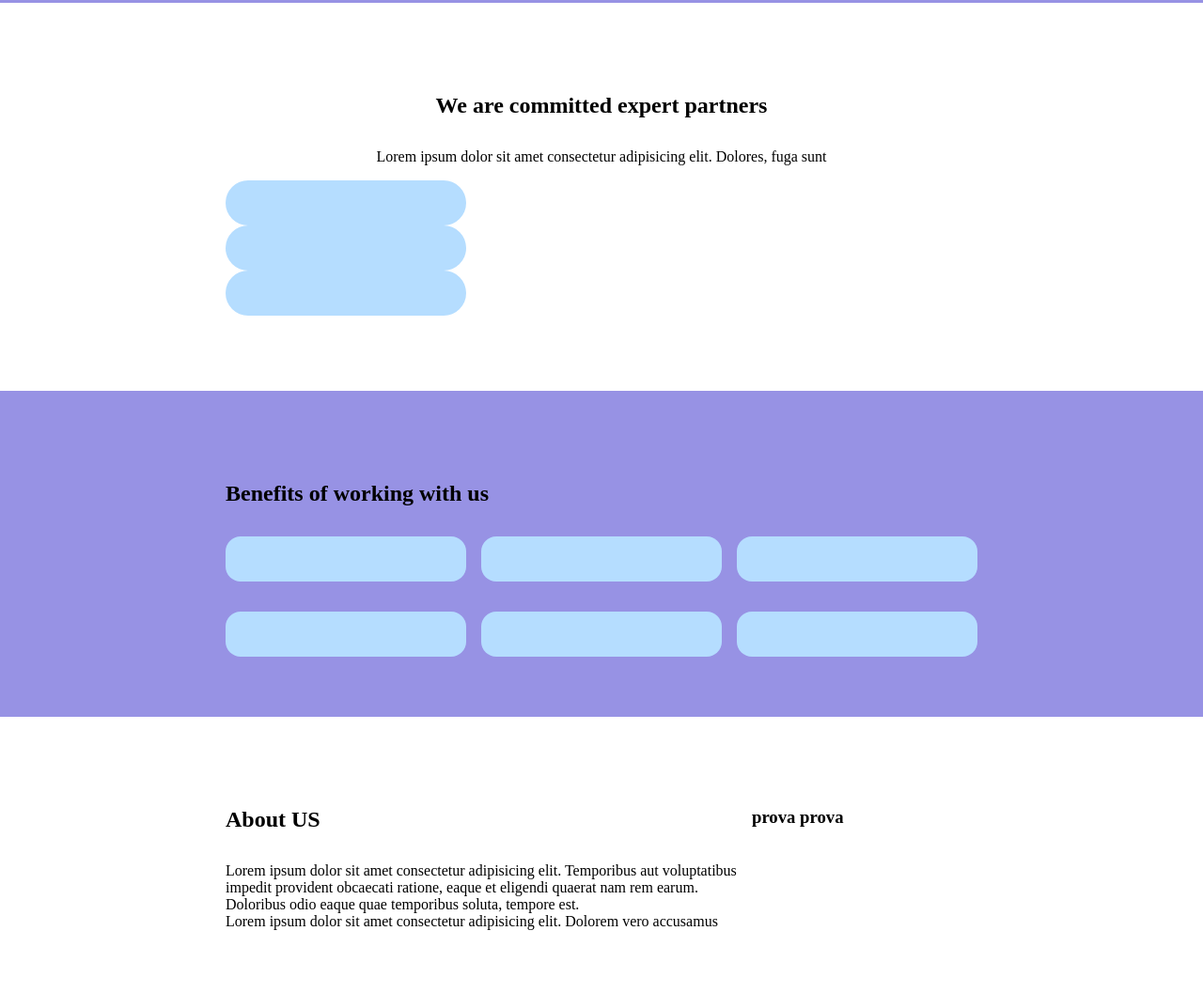
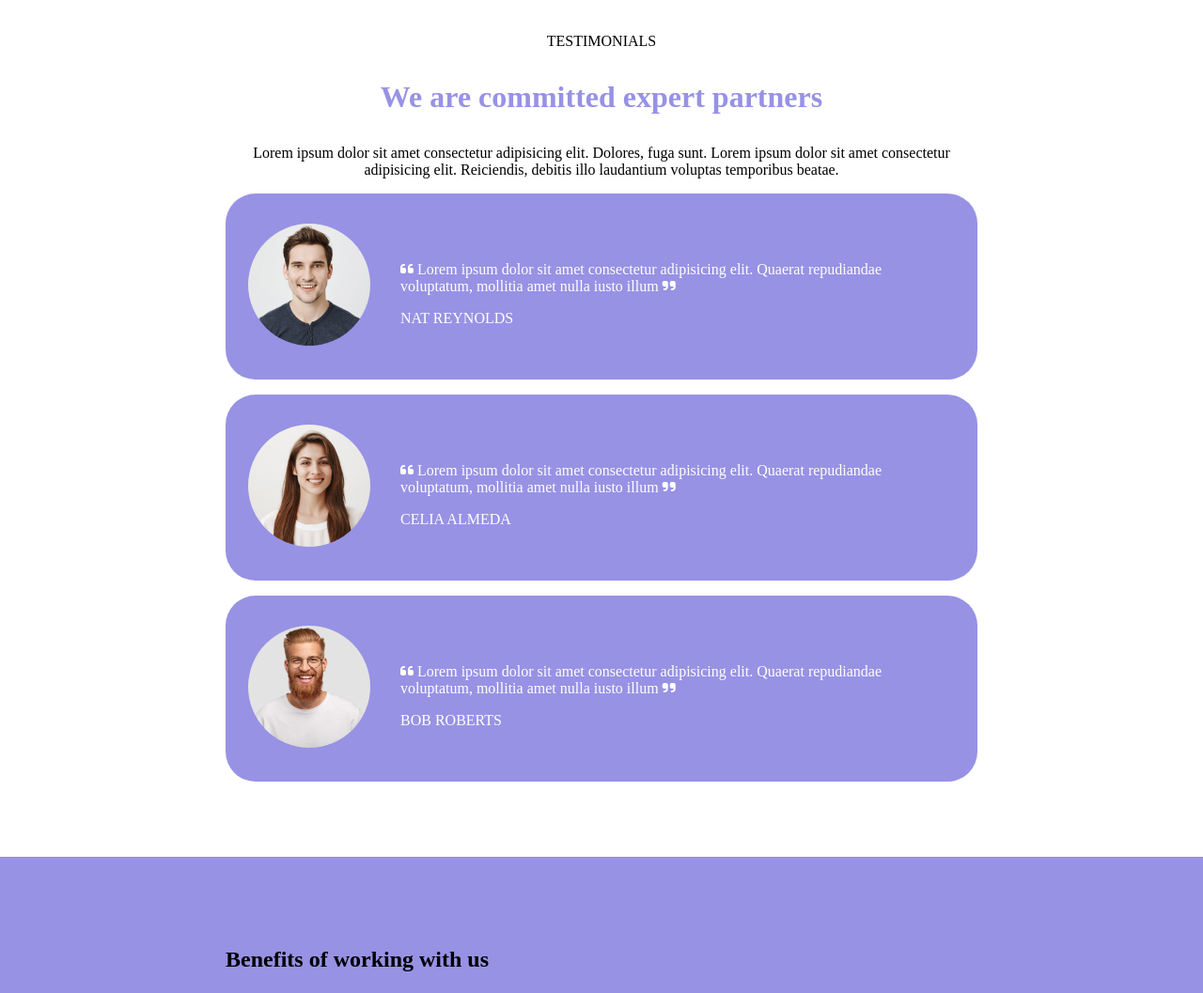
Before and after one commit to Pierluca-Strianese/htmlcss-responsive-layout, a plain HTML site: page index.html in a window 1280 px wide. Shown: the part 1257-2314 px from the top of the page at 94% size. Drawn offline with Linux system fonts and the light colour scheme.

Commit message:
Add section testimonials

```diff
--- a/assets/style.css
+++ b/assets/style.css
@@ -58,6 +58,7 @@ h4 {
 
 .btn-circle {
     background-color: var(--primary-color);
+    aspect-ratio: 1;
     font-size: .8rem;
     color: black;
     border-radius: 50%;
@@ -140,7 +141,7 @@ main .container.grid {
 
 .cell .content {
     text-align: center;
-    padding: 1rem 1.5rem 2rem 1.5rem;
+    padding: 1rem 1.5rem;
     border-radius: 1rem;
     background-color: var(--backgroud);
 }
@@ -221,18 +222,51 @@ main .container.partners {
     text-align: center;
 }
 
+.partners h2 {
+    color: var(--primary-color);
+    font-size: 2rem;
+}
+
 .partners .cells {
     display: block;
     margin: 1rem 0;
 }
 
-.partners .cells .content{
+.partners .cell {
+    width: 100%;
+    margin-bottom: 1rem;
+}
+
+.partners .cells .content {
+    background-color: var(--primary-color);
+    display: flex;
+    padding-top: 2rem;
+    padding-bottom: 2rem;
+    align-items: center;
     border-radius: 2rem;
 }
+
+.partners .cells .content .circle-img img {
+    width: 130px;
+    height: 130px;
+    border-radius: 50%;
+    object-fit: cover;
+}
+
+.partners .cell .content p {
+    color: white;
+    margin-left: 2rem;
+    margin-top: 1rem;
+    text-align: left;
+}
+
+/* BENEFIT */
 
 .container.benefits {
     display: block;
 }
+
+/* ABOUTUS */
 
 .aboutus .aboutus-description {
     width: calc(70% - 1rem);
--- a/index.html
+++ b/index.html
@@ -92,23 +92,48 @@
 
         <section class="pages">
             <div class="container partners">
+                <p> TESTIMONIALS </p>
                 <h2>We are committed expert partners</h2>
-                <p>Lorem ipsum dolor sit amet consectetur adipisicing elit. Dolores, fuga sunt</p>
+                <p>Lorem ipsum dolor sit amet consectetur adipisicing elit. Dolores, fuga sunt. Lorem ipsum dolor sit amet consectetur adipisicing elit. Reiciendis, debitis illo laudantium voluptas temporibus beatae.</p>
 
                 <div class="cells">
                     <div class="cell">
                         <div class="content">
-
+                            <div class="circle-img">
+                                <img src="assets/img/testimonial1.jpg" alt="">
+                            </div>
+                            <div>
+                                <p>
+                                    <i class="fa-solid fa-quote-left"></i> Lorem ipsum dolor sit amet consectetur adipisicing elit. Quaerat repudiandae voluptatum, mollitia amet nulla iusto illum <i class="fa-solid fa-quote-right"></i>
+                                </p>
+                                <p class="name"> NAT REYNOLDS</p>
+                            </div>
                         </div>
                     </div>
                     <div class="cell">
                         <div class="content">
-
+                            <div class="circle-img">
+                                <img src="assets/img/testimonial2.jpg" alt="">
+                            </div>
+                            <div>
+                                <p>
+                                    <i class="fa-solid fa-quote-left"></i> Lorem ipsum dolor sit amet consectetur adipisicing elit. Quaerat repudiandae voluptatum, mollitia amet nulla iusto illum <i class="fa-solid fa-quote-right"></i>
+                                </p>
+                                <p class="name"> CELIA ALMEDA</p>
+                            </div>
                         </div>
                     </div>
                     <div class="cell">
                         <div class="content">
-
+                            <div class="circle-img">
+                                <img src="assets/img/testimonial3.jpg" alt="">
+                            </div>
+                            <div>
+                                <p>
+                                    <i class="fa-solid fa-quote-left"></i> Lorem ipsum dolor sit amet consectetur adipisicing elit. Quaerat repudiandae voluptatum, mollitia amet nulla iusto illum <i class="fa-solid fa-quote-right"></i>
+                                </p>
+                                <p class="name"> BOB ROBERTS</p>
+                            </div>
                         </div>
                     </div>
                 </div>
```
